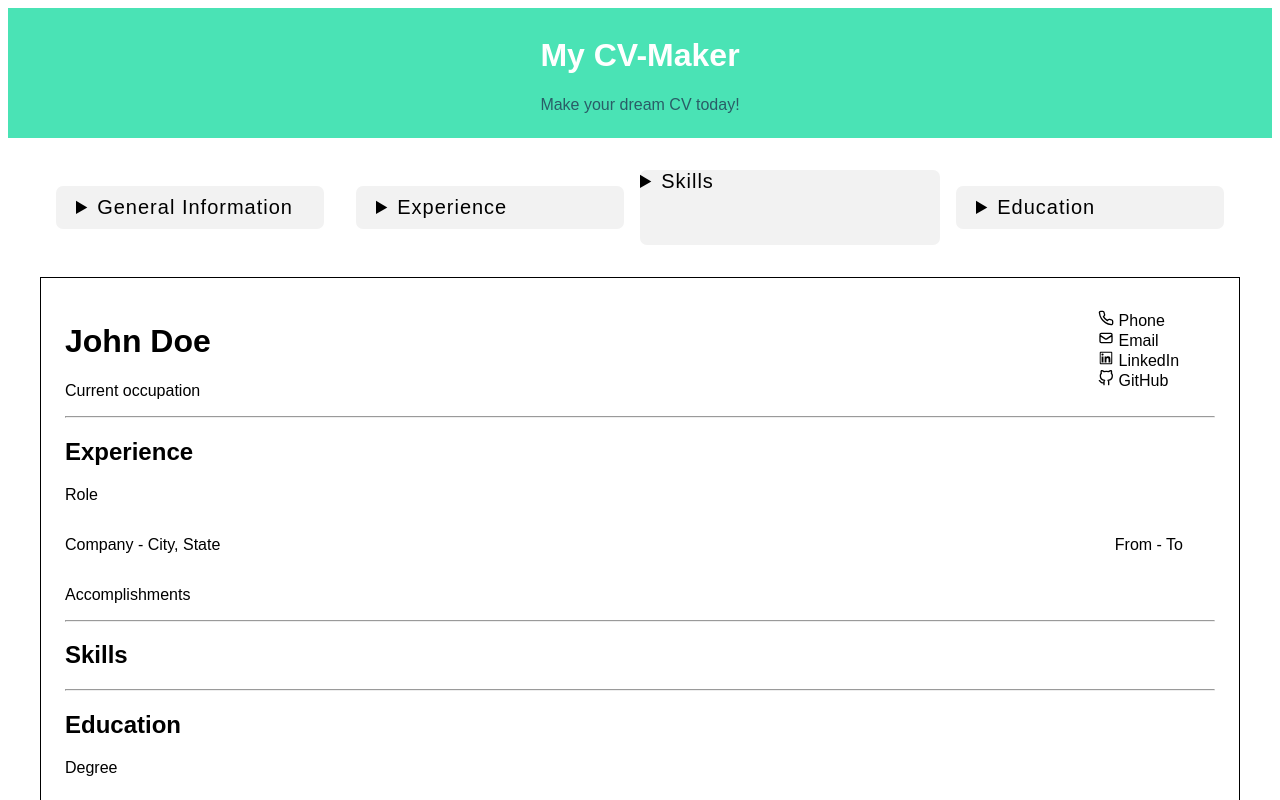
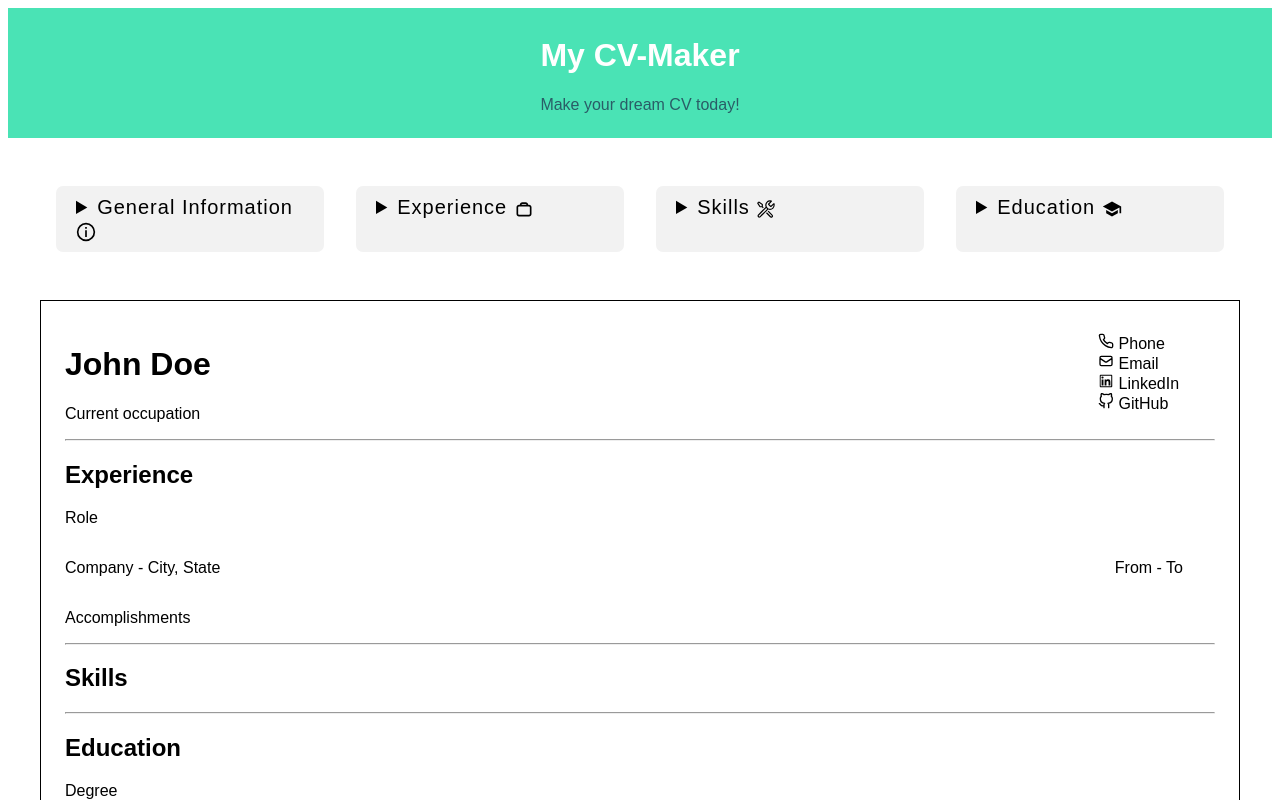
Before and after one commit to SultanBadri/cv-project, a React (Create React App) app: page / in a window 1280 px wide. Shown: the top 800 px of the page. Built offline with nearby package versions, Linux system fonts and the light colour scheme.

Commit message:
added more react icons, fixed adding skills input

```diff
--- a/src/components/CVEducation/EducationInput.tsx
+++ b/src/components/CVEducation/EducationInput.tsx
@@ -1,5 +1,6 @@
 import React from "react";
 import styled from "styled-components";
+import { MdSchool } from "react-icons/md";
 
 const DetailsDiv = styled.details`
   background: #f2f2f2;
@@ -14,7 +15,9 @@ export const EducationInput = ({ education, handleEducation }: any) => {
   return (
     <>
       <DetailsDiv>
-        <summary style={{ fontSize: 20 }}>Education</summary>
+        <summary style={{ fontSize: 20 }}>
+          Education <MdSchool style={{ verticalAlign: "middle" }} />{" "}
+        </summary>
         <label>
           School Name: <br />
           <input
--- a/src/components/CVExperience/ExperienceInput.tsx
+++ b/src/components/CVExperience/ExperienceInput.tsx
@@ -1,5 +1,6 @@
 import React from "react";
 import styled from "styled-components";
+import { CgWorkAlt } from "react-icons/cg";
 
 const DetailsDiv = styled.details`
   background: #f2f2f2;
@@ -14,7 +15,9 @@ export const ExperienceInput = ({ experience, handleExperience }: any) => {
   return (
     <>
       <DetailsDiv>
-        <summary style={{ fontSize: 20 }}>Experience</summary>
+        <summary style={{ fontSize: 20 }}>
+          Experience <CgWorkAlt style={{ verticalAlign: "middle" }} />{" "}
+        </summary>
         <label>
           Company: <br />
           <input
--- a/src/components/CVHeader/HeaderInput.tsx
+++ b/src/components/CVHeader/HeaderInput.tsx
@@ -1,7 +1,9 @@
 import React from "react";
 import styled from "styled-components";
+import { GrCircleInformation } from "react-icons/gr";
 
 const DetailsDiv = styled.details`
+  vertical-align: bottom;
   background: #f2f2f2;
   margin: 1rem;
   padding: 10px 20px;
@@ -14,7 +16,10 @@ export const HeaderInput = ({ info, handleGeneralInfo }: any) => {
   return (
     <>
       <DetailsDiv>
-        <summary style={{ fontSize: 20 }}>General Information</summary>
+        <summary style={{ fontSize: 20 }}>
+          General Information{" "}
+          <GrCircleInformation style={{ verticalAlign: "middle" }} />
+        </summary>
         <label>
           First name: <br />
           <input
--- a/src/components/CVSkills/SkillsInput.tsx
+++ b/src/components/CVSkills/SkillsInput.tsx
@@ -1,8 +1,11 @@
 import React from "react";
 import styled from "styled-components";
+import { VscTools } from "react-icons/vsc";
 
 const DetailsDiv = styled.details`
   background: #f2f2f2;
+  margin: 1rem;
+  padding: 10px 20px;
   border-radius: 7px;
   letter-spacing: 1px;
   cursor: pointer;
@@ -13,9 +16,21 @@ const InputContainer = styled.div`
 `;
 
 const InputBox = styled.input`
+  width: 98%;
+  padding: 0.5rem 0;
+  margin: 1rem 0;
   border: none;
   outline: none;
-  border-bottom: 2px solid #4ae3b5; ;
+  border-bottom: 2px solid black;
+  resize: none;
+  background: rgba(243, 55, 55, 0);
+  transition: 0.3s ease;
+  &:focus ~ span {
+    transform: translateY(-1.2rem);
+  }
+  &:focus {
+    border-bottom: 2px solid #4ae3b5;
+  }
 `;
 
 const Span = styled.span`
@@ -25,7 +40,8 @@ const Span = styled.span`
   margin: 1rem 0;
   pointer-events: none;
   transition: 0.3s;
-  color: #666;
+  color: #555;
+  transition: 0.3s ease;
 `;
 
 export const SkillsInput = ({ skill, skills, setSkill, setSkills }: any) => {
@@ -48,7 +64,9 @@ export const SkillsInput = ({ skill, skills, setSkill, setSkills }: any) => {
   return (
     <>
       <DetailsDiv>
-        <summary style={{ fontSize: 20 }}>Skills</summary>
+        <summary style={{ fontSize: 20 }}>
+          Skills <VscTools style={{ verticalAlign: "middle" }} />{" "}
+        </summary>
         <form onSubmit={onSubmit}>
           <InputContainer>
             <InputBox type="text" value={skill} onChange={handleChange} />
```
